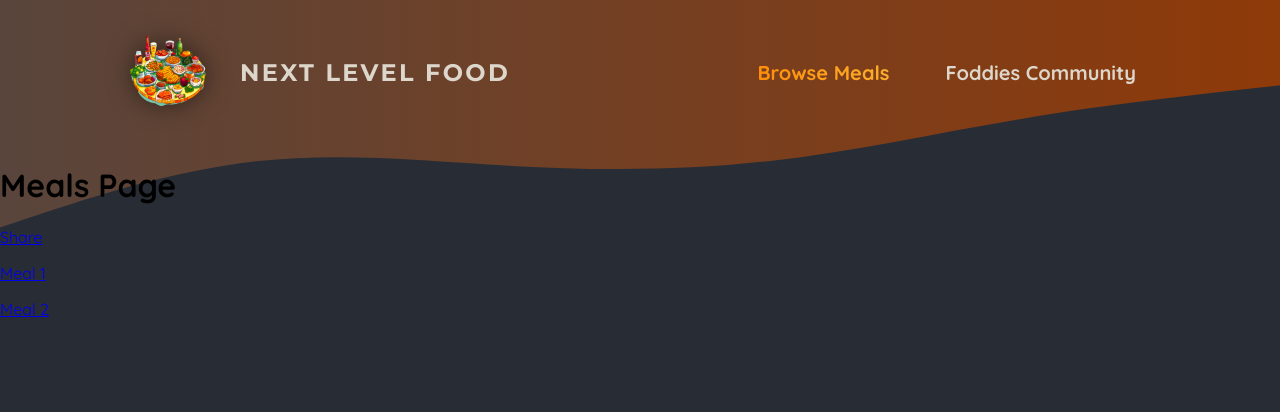
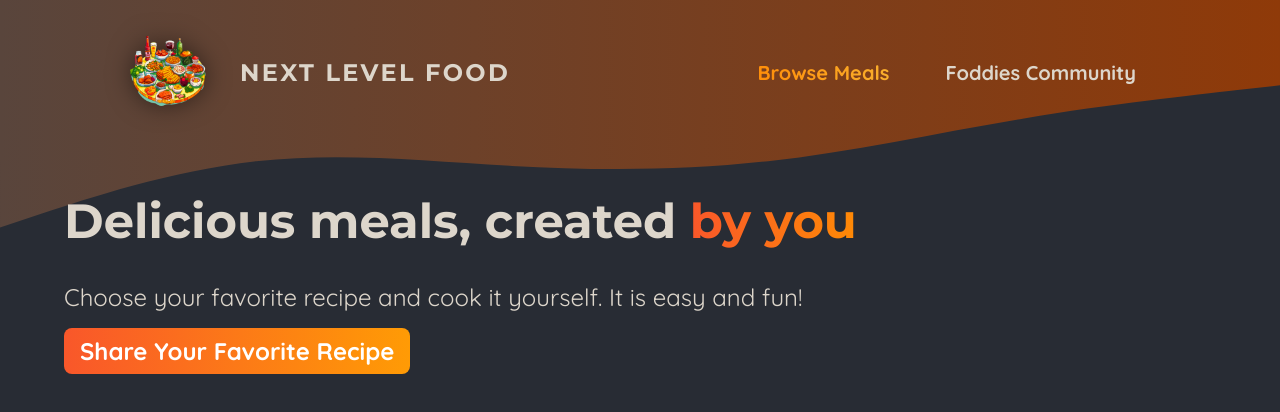
Before and after one commit to AndreaParrini/react-25-next-js-foddies, a Next.js app: page /meals in a window 1280 px wide. Shown: the top 412 px of the page. Built offline with nearby package versions, Linux system fonts and the light colour scheme.

Commit message:
add components of meal

```diff
--- a/app/meals/page.js
+++ b/app/meals/page.js
@@ -1,12 +1,28 @@
 import Link from "next/link";
+
+import classes from './page.module.css';
+import MealsGrid from "@/components/meals/meals-grid";
 
 export default function MealsPage(){
     return (
-        <main>
-            <h1>Meals Page</h1>
-            <p><Link href='/meals/share'>Share</Link></p>
-            <p><Link href='/meals/meal-1'>Meal 1</Link></p>
-            <p><Link href='/meals/meal-2'>Meal 2</Link></p>
-        </main>
+        <>
+            <header className={classes.header}>
+                <h1>
+                    Delicious meals, created {' '}
+                    <span className={classes.highlight}>by you</span>
+                </h1>
+                <p>
+                    Choose your favorite recipe and cook it yourself. It is easy and fun!
+                </p>
+                <p className={classes.cta}>
+                    <Link href='/meals/share'>
+                        Share Your Favorite Recipe
+                    </Link>
+                </p>
+            </header>
+            <main className={classes.main}>
+                <MealsGrid meals={[]}/>
+            </main>
+        </>
     )
 }
--- /dev/null
+++ b/app/meals/page.module.css
@@ -0,0 +1,53 @@
+.header {
+    gap: 3rem;
+    margin: 3rem auto 5rem auto;
+    width: 90%;
+    max-width: 75rem;
+    color: #ddd6cb;
+    font-size: 1.5rem;
+}
+
+.header h1 {
+    font-family: 'Montserrat', sans-serif;
+}
+
+.highlight {
+    background: linear-gradient(90deg, #f9572a, #ff8a05);
+    background-clip: text;
+    -webkit-background-clip: text;
+    -webkit-text-fill-color: transparent;
+}
+
+.header p {
+    margin: 0;
+}
+
+.cta a {
+    display: inline-block;
+    margin-top: 1rem;
+    padding: 0.5rem 1rem;
+    border-radius: 0.5rem;
+    background: linear-gradient(90deg, #f9572a, #ff9b05);
+    color: #ffffff;
+    font-weight: bold;
+    text-decoration: none;
+}
+
+.loading {
+    text-align: center;
+    animation: loading 1.2s ease-in-out infinite;
+}
+
+@keyframes loading {
+    0% {
+        color: #e9e9e9;
+    }
+
+    50% {
+        color: #b89b84;
+    }
+
+    100% {
+        color: #e9e9e9;
+    }
+}
--- /dev/null
+++ b/components/meals/meal-item.js
@@ -0,0 +1,26 @@
+import Link from 'next/link';
+import Image from 'next/image';
+
+import classes from './meal-item.module.css';
+
+export default function MealItem({ title, slug, image, summary, creator }) {
+  return (
+    <article className={classes.meal}>
+      <header>
+        <div className={classes.image}>
+          <Image src={image} alt={title} fill />
+        </div>
+        <div className={classes.headerText}>
+          <h2>{title}</h2>
+          <p>by {creator}</p>
+        </div>
+      </header>
+      <div className={classes.content}>
+        <p className={classes.summary}>{summary}</p>
+        <div className={classes.actions}>
+          <Link href={`/meals/${slug}`}>View Details</Link>
+        </div>
+      </div>
+    </article>
+  );
+}
--- /dev/null
+++ b/components/meals/meal-item.module.css
@@ -0,0 +1,75 @@
+.meal {
+    display: flex;
+    flex-direction: column;
+    justify-content: space-between;
+    height: 100%;
+    border-radius: 4px;
+    box-shadow: 0 0 12px rgba(0, 0, 0, 0.3);
+    overflow: hidden;
+    transition: all 0.3s ease-in-out;
+    color: #ddd6cb;
+    background: linear-gradient(90deg, #2c1e19, #25200f);
+}
+
+.headerText {
+    padding: 0.5rem 1rem 0 1rem;
+}
+
+.headerText h2 {
+    margin: 0;
+    font-size: 1.5rem;
+    font-family: 'Montserrat', sans-serif;
+}
+
+.headerText p {
+    font-size: 0.75rem;
+    color: #cfa69b;
+    font-style: italic;
+}
+
+.meal h2,
+.meal p {
+    margin: 0;
+}
+
+.image {
+    position: relative;
+    height: 15rem;
+}
+
+.meal img {
+    object-fit: cover;
+}
+
+.content {
+    display: flex;
+    flex-direction: column;
+    justify-content: space-between;
+    height: 100%;
+}
+
+.summary {
+    padding: 1rem 1rem 0 1rem;
+}
+
+.actions {
+    padding: 1rem;
+    text-align: right;
+}
+
+.actions a {
+    display: inline-block;
+    margin-top: 1rem;
+    padding: 0.5rem 1rem;
+    border-radius: 0.5rem;
+    background: linear-gradient(90deg, #f9572a, #ff9b05);
+    color: #ffffff;
+    font-weight: bold;
+    text-decoration: none;
+}
+
+.actions a:hover,
+.actions a:active {
+    background: linear-gradient(90deg, #fd4715, #f9b241);
+    box-shadow: 0 0 12px rgba(242, 100, 18, 0.8);
+}
--- /dev/null
+++ b/components/meals/meals-grid.js
@@ -0,0 +1,14 @@
+import MealItem from './meal-item'
+import classes from './meals-grid.module.css'
+
+export default function MealsGrid({meals}){
+    return(
+        <ul className={classes.meals}>
+            {meals.map(meal => (
+                <li key={meal.id}>
+                    <MealItem {...meal}/>
+                </li>
+            ))}
+        </ul>
+    )
+}
--- /dev/null
+++ b/components/meals/meals-grid.module.css
@@ -0,0 +1,10 @@
+.meals {
+    width: 90%;
+    max-width: 90rem;
+    display: grid;
+    grid-template-columns: repeat(auto-fill, minmax(20rem, 1fr));
+    grid-gap: 5rem;
+    margin: 2rem auto;
+    list-style: none;
+    padding: 0;
+}
```
